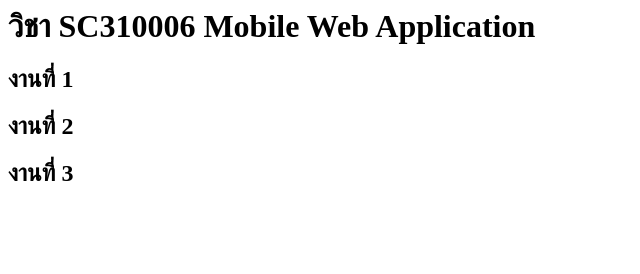
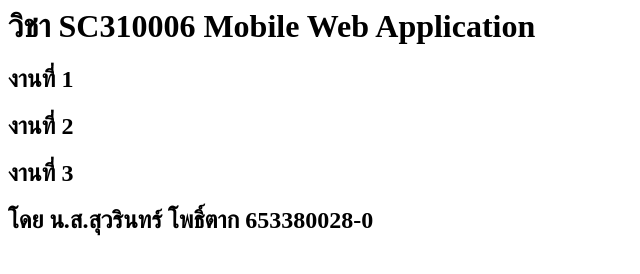
Before and after one commit to MGKKEII/web2024, a plain HTML site: page index.html in a window 1280 px wide. Shown: the whole page, without its empty margins (0-640 px from the left). Drawn offline with Linux system fonts and the light colour scheme.

Commit message:
Update index.html
edit

```diff
--- a/index.html
+++ b/index.html
@@ -4,5 +4,6 @@
     <h2>งานที่ 1 </h2>
     <h2>งานที่ 2 </h2>
     <h2>งานที่ 3 </h2>
+    <h2>โดย น.ส.สุวรินทร์ โพธิ์ตาก 653380028-0 </h2>
   </body>
 </html>
```
